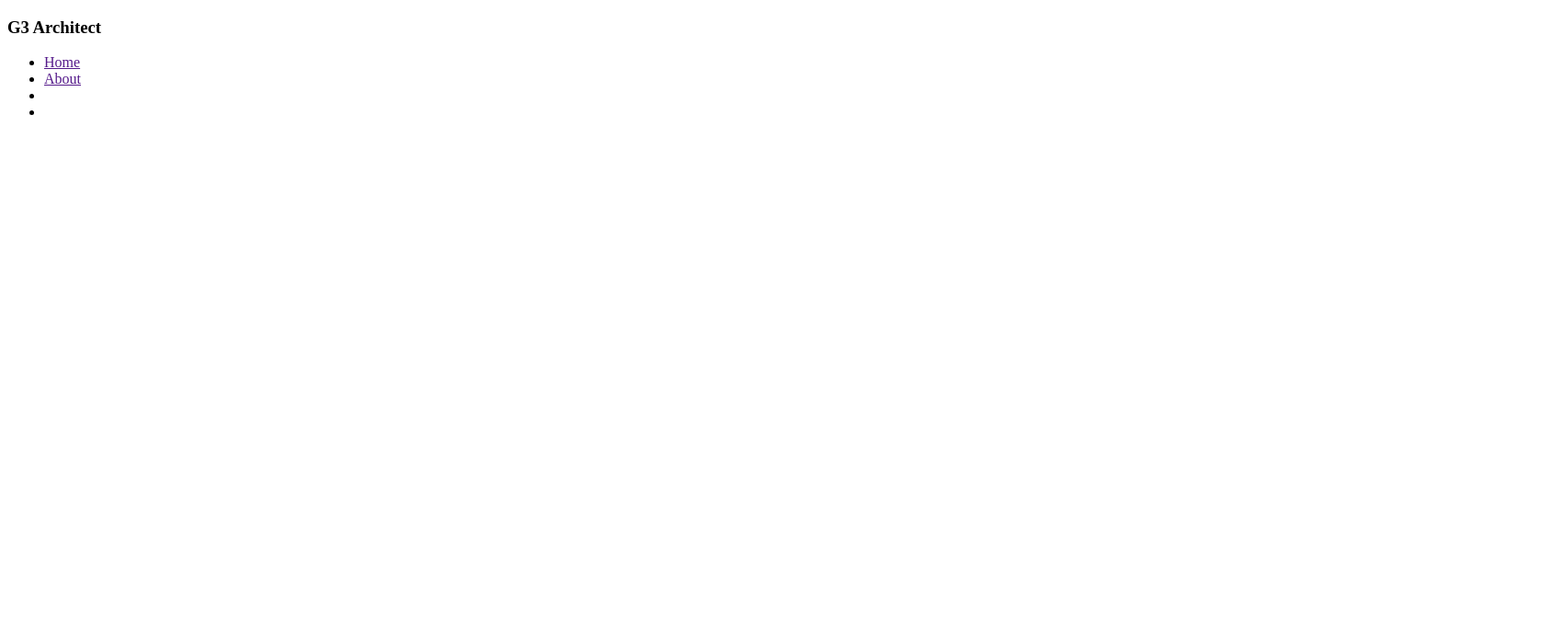
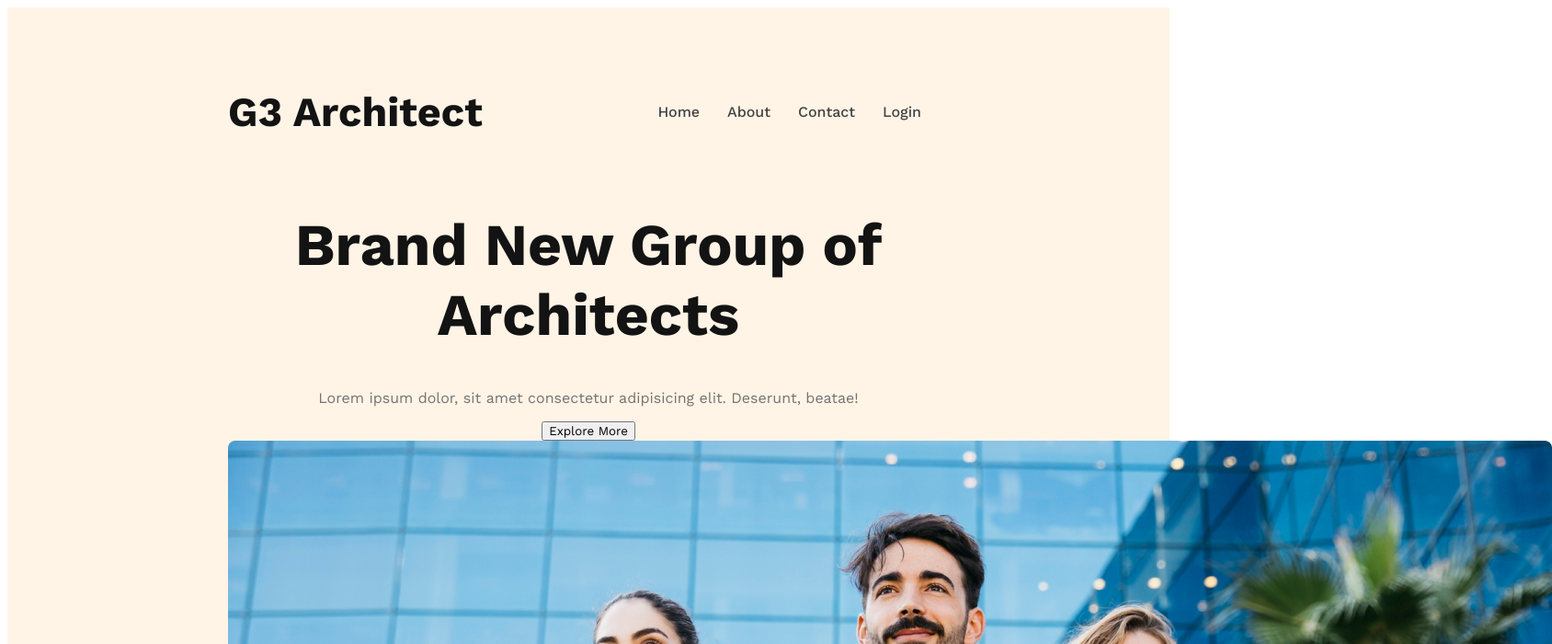
Before and after one commit to TASNIME03/g3-architects-website, a plain HTML site: page index.html in a window 1280 px wide. Shown: the top 700 px of the page at 92% size, 1688 px wide, since content can reach past the window. Drawn offline with nearby package versions, Linux system fonts and the light colour scheme.

Commit message:
banner content added

```diff
--- a/index.html
+++ b/index.html
@@ -3,20 +3,30 @@
 <head>
      <meta charset="UTF-8">
      <meta name="viewport" content="width=device-width, initial-scale=1.0">
-     <title></title>
+     <title>G3 Artichects</title>
+     <link rel="stylesheet" href="./styles/architect.css">
 </head>
 <body>
      <header>
           <nav>
-               <h3>G3 Architect</h3>
+               <h2 class="nav-title">G3 Architect</h2>
                <ul>
                     <!-- li*4>a -->
                    <li><a href="">Home</a></li>
                    <li><a href="">About</a></li>
-                   <li><a href=""></a></li>
-                   <li><a href=""></a></li>
+                   <li><a href="">Contact</a></li>
+                   <li><a href="">Login</a></li>
                </ul>
           </nav>
+          <div class="banner">
+               <div class="banner-content">
+               <h1 class="banner-title">Brand New Group of Architects</h1>
+               <p class="banner-description">Lorem ipsum dolor, sit amet consectetur adipisicing elit. Deserunt, beatae!</p>
+               <!-- btn.btn-primary -->
+               <button class="btn-primary">Explore More</button>
+               </div>
+               <img src="./images/banner.png" alt="">
+
      </header>
      <main>
 
--- a/styles/architect.css
+++ b/styles/architect.css
@@ -4,3 +4,49 @@
 *{
      font-family: 'Work Sans', sans-serif;
 }
+
+/* header styles */
+header{
+     background: rgba(255, 144, 14, 0.10);
+     padding: 50px 240px;
+}
+nav{
+     display: flex;
+     justify-content: space-between;
+     align-items: center;
+}
+.nav-title{
+     font-size: 2.8rem;
+     font-weight: 700;
+     color: #131313;
+}
+
+nav > ul {
+     display: flex;
+
+}
+nav li{
+     list-style: none;
+     margin-right: 30px;
+     font-weight: 500;
+     font-size: 1rem;
+}
+nav li a{
+     text-decoration: none;
+     color: #424242;
+}
+
+/* banner styles */
+.banner-content{
+     max-width: 800px;
+     text-align: center;
+     margin: 0 auto;
+}
+.banner-title{
+     font-size: 4rem;
+     font-weight: 700;
+     color: #131313;
+}
+.banner-description{
+     color: #727272;
+}
```
